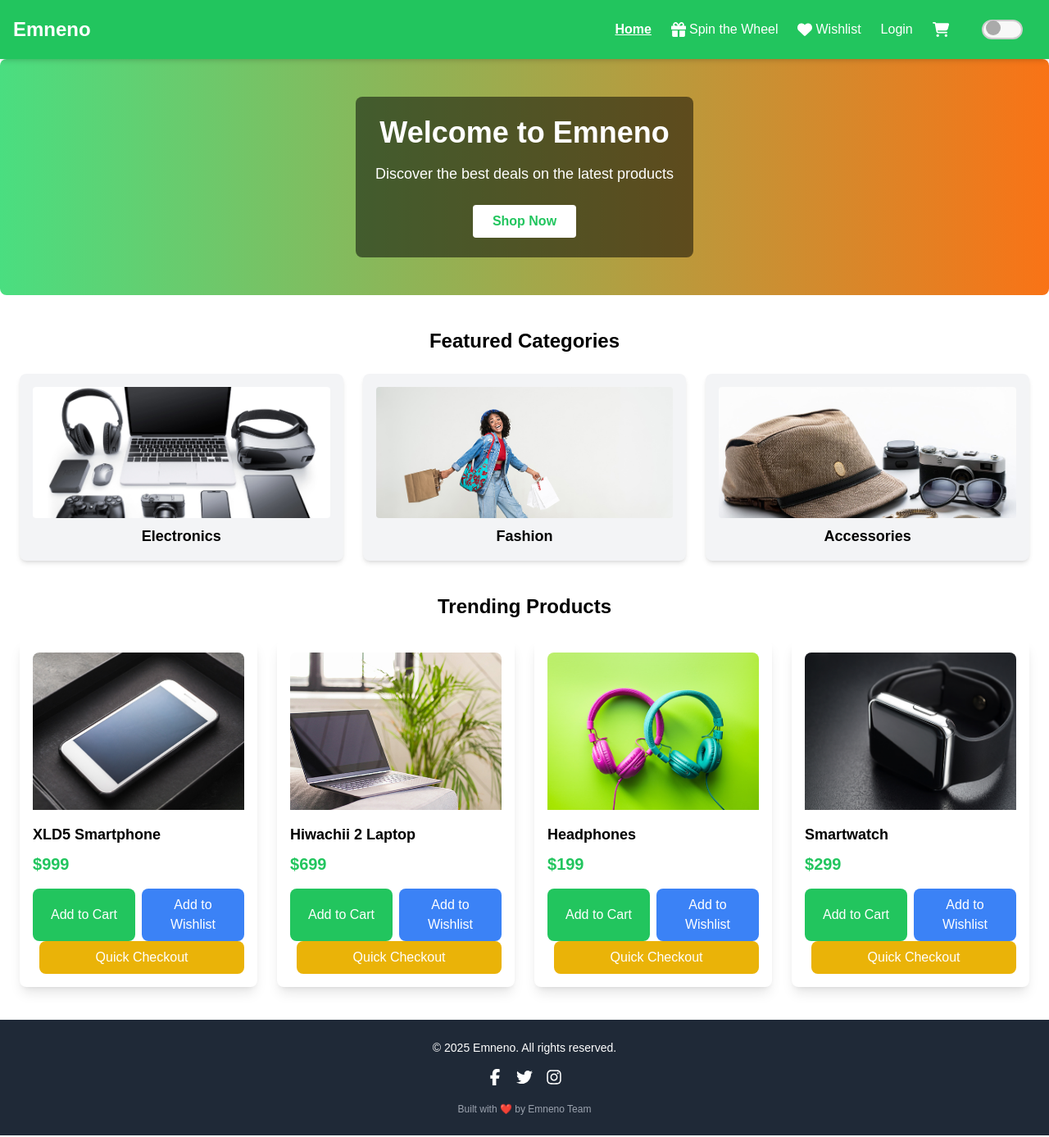
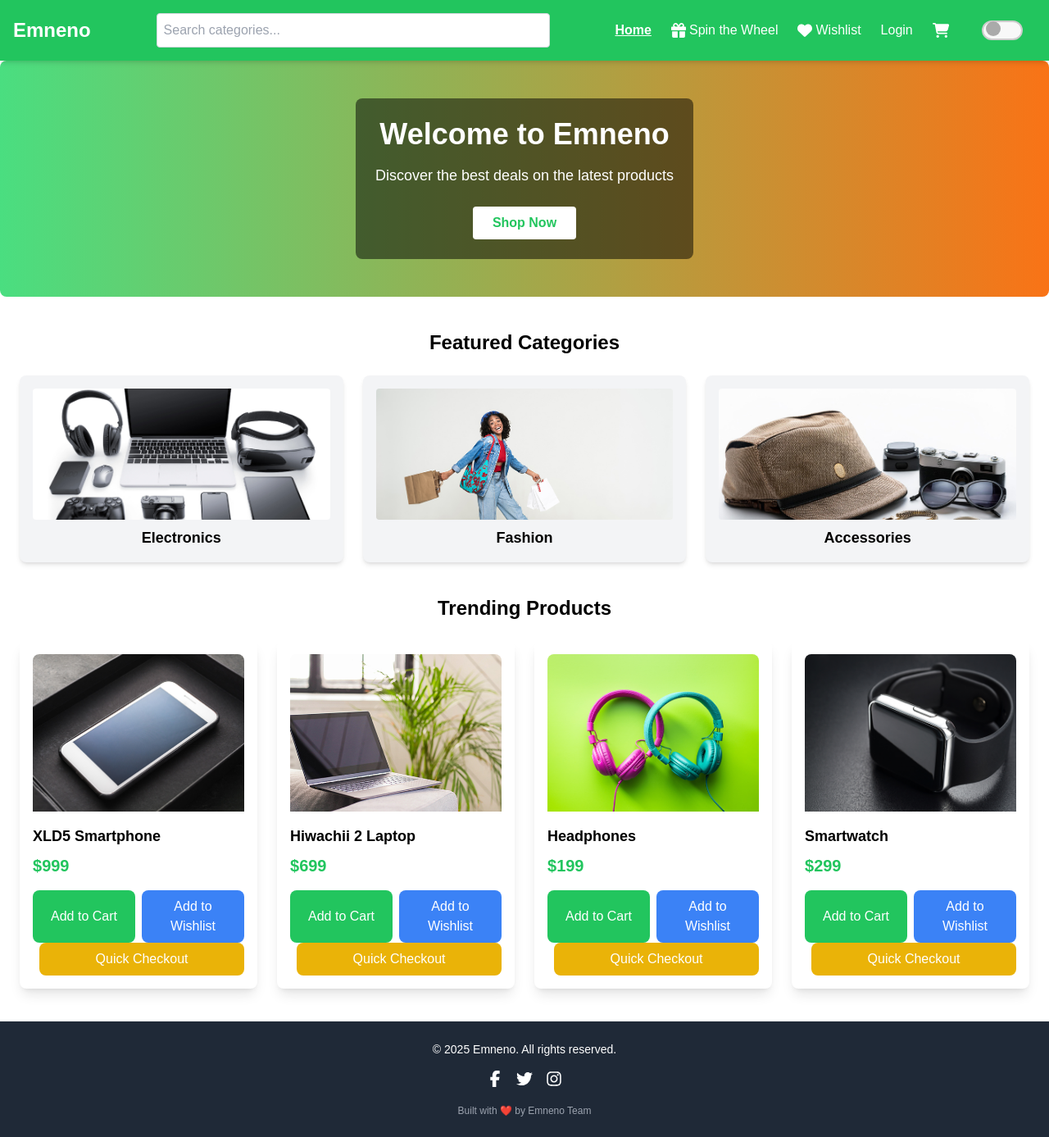
Before and after one commit to derril-tech/ecommerce-store, a React (Create React App) app: page / in a window 1280 px wide. Shown: the whole page at 82% size. Built offline with nearby package versions, Linux system fonts and the light colour scheme.

Commit message:
optimized dark mode

```diff
--- a/src/components/CategoryCard/CategoryCard.js
+++ b/src/components/CategoryCard/CategoryCard.js
@@ -6,7 +6,7 @@ const CategoryCard = ({ title, image }) => (
     <div className="w-full h-40 overflow-hidden rounded">
       <img src={image} alt={title} className="w-full h-full object-cover" />
     </div>
-    <h3 className="text-lg font-semibold mt-2">{title}</h3>
+    <h3 className="text-lg font-semibold mt-2 text-black">{title}</h3>
   </div>
 );
 
--- a/src/components/Navbar/Navbar.js
+++ b/src/components/Navbar/Navbar.js
@@ -10,7 +10,7 @@ import {
 } from "@fortawesome/free-solid-svg-icons";
 import Modal from "../Modal/Modal";
 import SpinWheel from "../SpinWheel/SpinWheel";
-import ToggleButton from "../../darkmode/ToggleButton"; // Dark mode toggle button
+import ToggleButton from "../../darkmode/ToggleButton";
 
 const categories = [
   { name: "Electronics", image: "/images/electronicscat.png" },
@@ -62,10 +62,10 @@ function Navbar({ darkMode, toggleDarkMode }) {
   };
 
   const spinWheelOptions = [
-    { label: "10% Off", color: "green" },
-    { label: "Free Shipping", color: "blue" },
-    { label: "20% Off", color: "red" },
-    { label: "5% Off", color: "yellow" },
+    { label: "40% Off", color: "green" },
+    { label: "20% Off", color: "blue" },
+    { label: "60% Off", color: "red" },
+    { label: "80% Off", color: "yellow" },
   ];
 
   return (
@@ -74,6 +74,37 @@ function Navbar({ darkMode, toggleDarkMode }) {
         {/* Logo */}
         <div className="text-2xl font-bold">
           <NavLink to="/">Emneno</NavLink>
+        </div>
+
+        {/* Search Bar for Desktop */}
+        <div className="hidden md:block flex-grow px-4 max-w-lg">
+          <input
+            type="text"
+            placeholder="Search categories..."
+            value={searchQuery}
+            onChange={handleSearchChange}
+            className="w-full p-2 rounded border border-gray-300 text-black"
+          />
+          {filteredCategories.length > 0 && (
+            <div className="absolute bg-white text-black mt-2 w-full max-w-lg shadow-lg rounded">
+              <ul>
+                {filteredCategories.map((category, index) => (
+                  <li
+                    key={index}
+                    className="p-2 flex items-center hover:bg-gray-100 cursor-pointer"
+                    onClick={() => handleCategoryClick(category.name)}
+                  >
+                    <img
+                      src={category.image}
+                      alt={category.name}
+                      className="w-8 h-8 rounded mr-2"
+                    />
+                    {category.name}
+                  </li>
+                ))}
+              </ul>
+            </div>
+          )}
         </div>
 
         {/* Desktop Navigation Links */}
--- a/src/components/TrendingProducts/TrendingProducts.js
+++ b/src/components/TrendingProducts/TrendingProducts.js
@@ -6,7 +6,9 @@ function TrendingProducts({ products }) {
   return (
     <div className="grid grid-cols-1 sm:grid-cols-2 md:grid-cols-3 lg:grid-cols-4 gap-6">
       {products.map((product, index) => (
-        <ProductCard key={`${product.id}-${index}`} product={product} />
+        <div key={`${product.id}-${index}`} className="product-name">
+          <ProductCard product={product} />
+        </div>
       ))}
     </div>
   );
--- a/src/styles/theme.css
+++ b/src/styles/theme.css
@@ -10,6 +10,11 @@
   --text-color: #ffffff; /* Dark text */
   --primary-color: #388e3c; /* Dark mode primary */
   --secondary-color: #f57c00; /* Dark mode secondary */
+}
+
+/* Ensure product names remain black */
+.product-name {
+  color: #000000 !important; /* Force black color for product names */
 }
 
 body {
```
